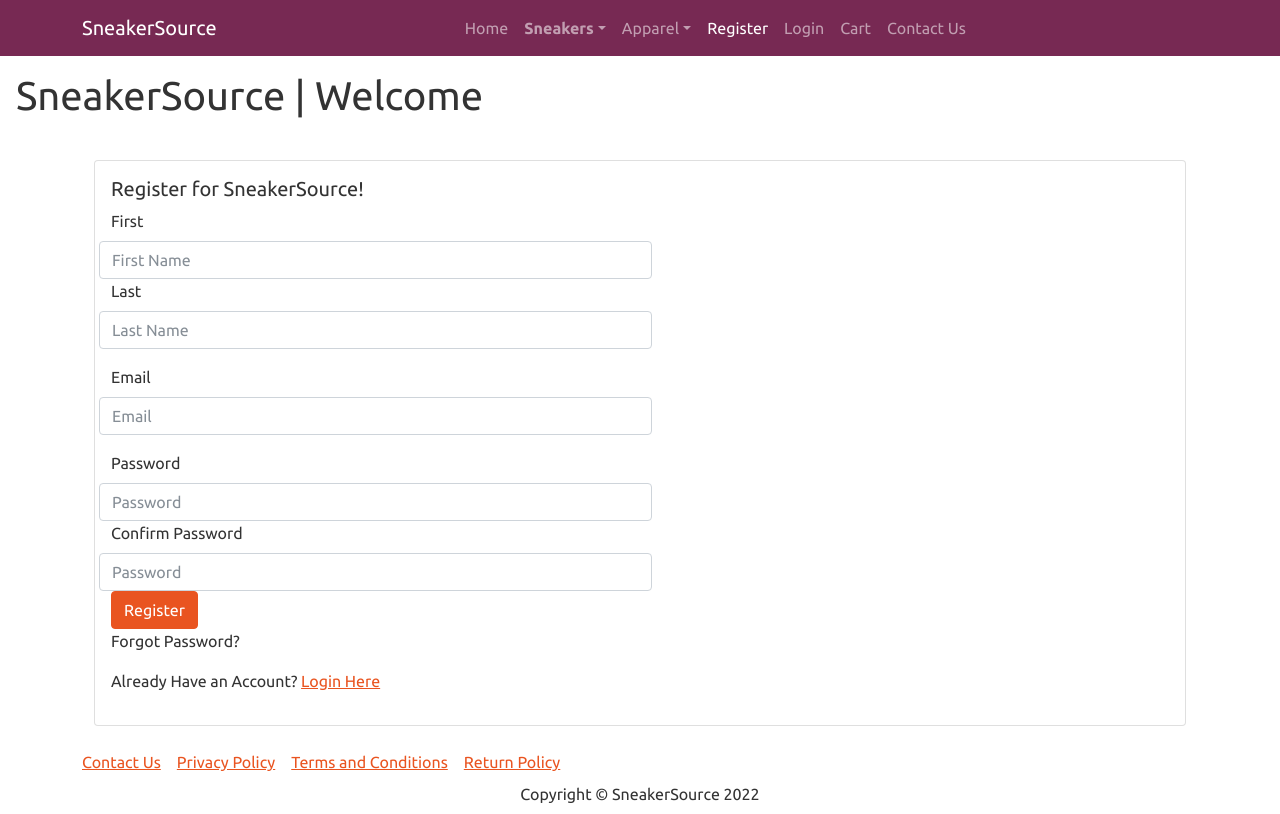
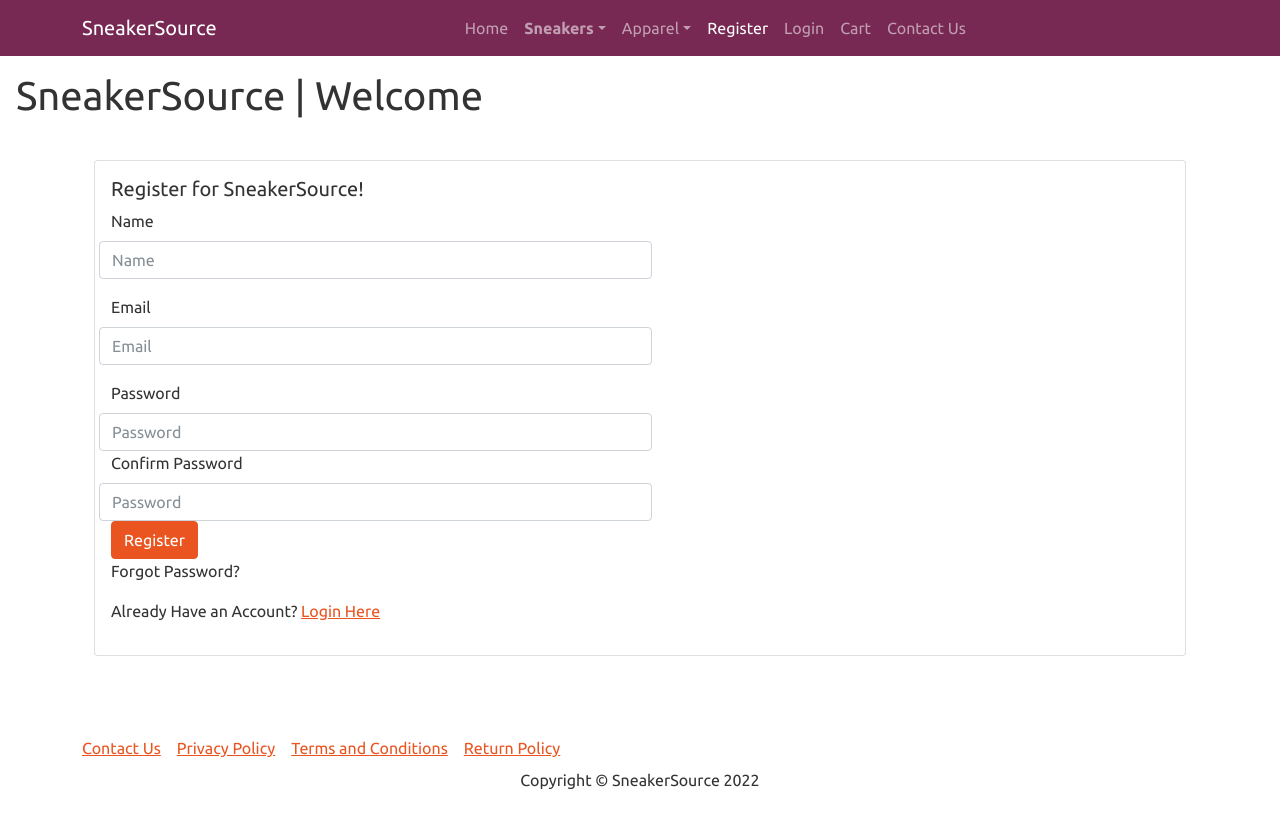
Before and after one commit to nabilk11/autosource-react-django, a React (Create React App) app in the folder frontend/: page /register in a window 1280 px wide. Built offline with nearby package versions, Linux system fonts and the light colour scheme.

Commit message:
updated register frontend page with name in place of first/last

```diff
--- a/frontend/src/pages/RegisterPage.jsx
+++ b/frontend/src/pages/RegisterPage.jsx
@@ -6,8 +6,7 @@ import { registerCall } from '../redux/actions/userActions';
 
 export const RegisterPage = () => {
 // Login Info Refs
-const firstName = useRef()
-const lastName = useRef()
+const name = useRef()
 const email = useRef()
 const password = useRef()
 const passwordConfirm = useRef()
@@ -36,7 +35,7 @@ const handleRegister = (e) => {
   if (password.current.value !== passwordConfirm.current.value) {
       setError('Passwords do not match!')
   } else {
-    dispatch(registerCall(firstName.current.value, lastName.current.value, email.current.value, password.current.value))
+    dispatch(registerCall(name.current.value, email.current.value, password.current.value))
   }
   // navigate("/")
 
@@ -56,11 +55,8 @@ console.log(userToken)
 
             <Col md={6} >
             <Row className='mb-3' >
-            <Form.Label htmlFor='firstName' >First</Form.Label>
-            <Form.Control type='name' ref={firstName} required placeholder='First Name' >
-            </Form.Control>
-            <Form.Label htmlFor='lastName' >Last</Form.Label>
-            <Form.Control type='name' ref={lastName} required placeholder='Last Name'>
+            <Form.Label htmlFor='name' >Name</Form.Label>
+            <Form.Control type='name' ref={name} required placeholder='Name' >
             </Form.Control>
             </Row>
             <Row className='mb-3' >
```
